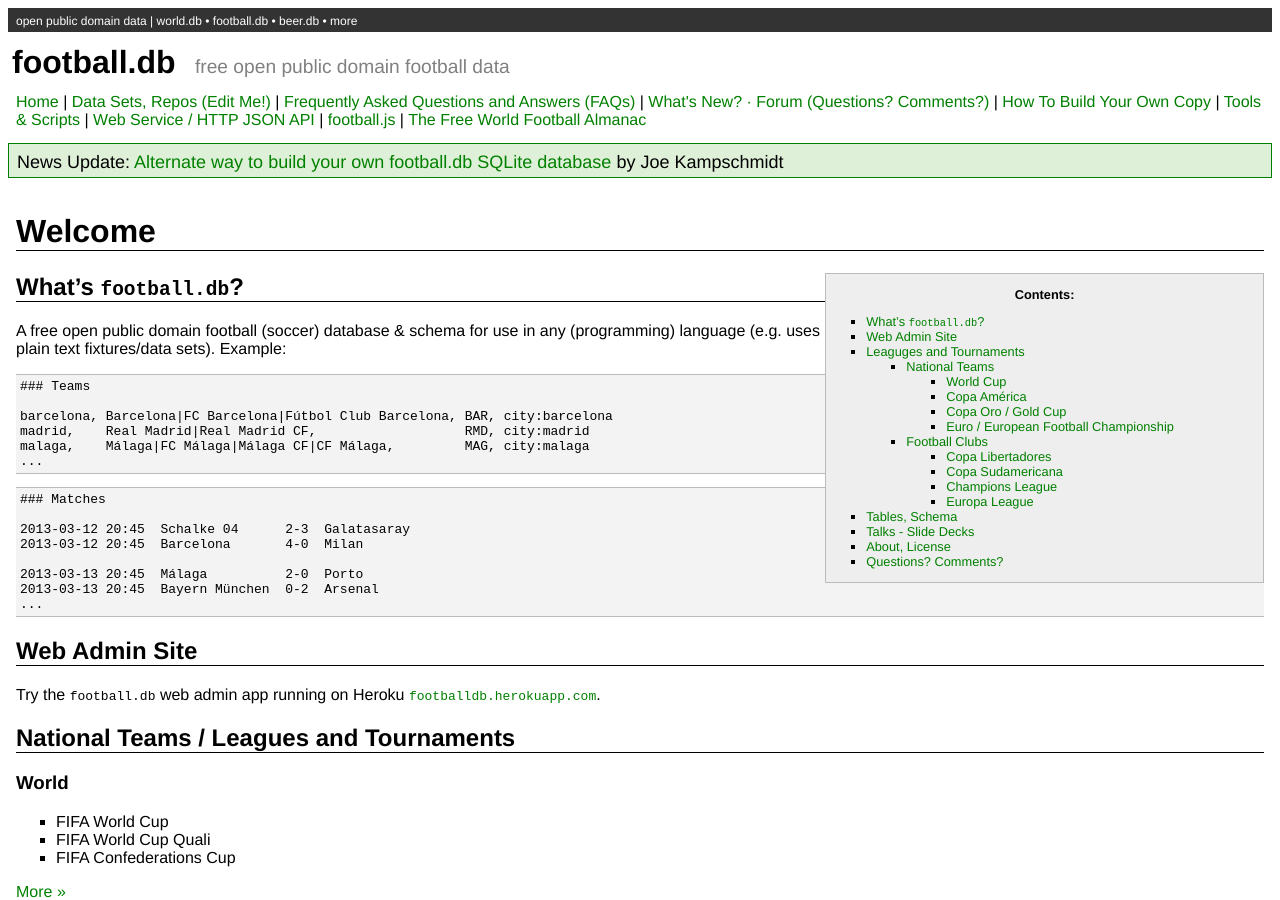
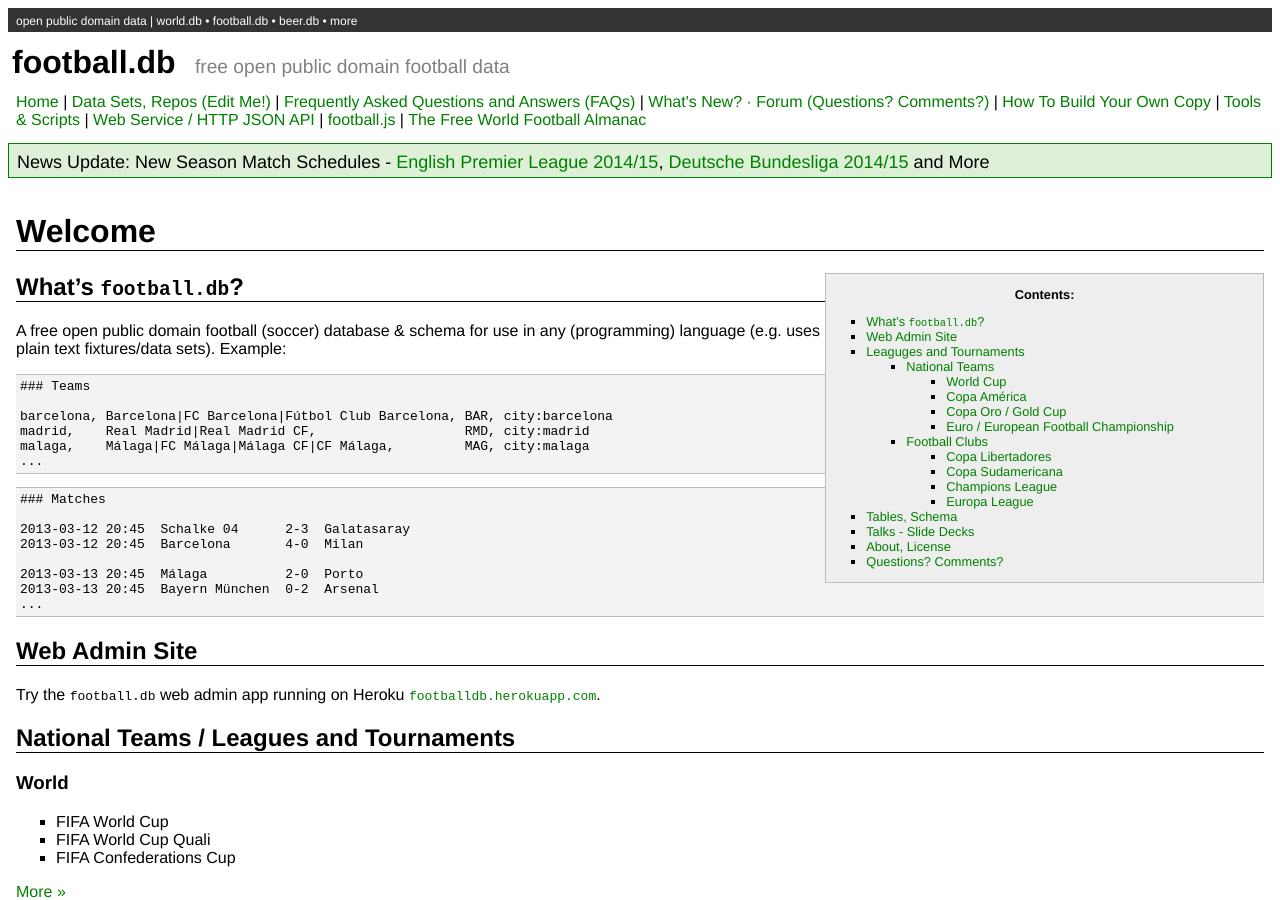
Before and after one commit to openfootball/openfootball.github.io, a Jekyll site: the page built from index.md, in a window 1280 px wide and 900 px high. Built offline with Jekyll 4.4.1, drawn with Linux system fonts in a browser that asks for light colours.

Commit message:
Update announce.html

```diff
--- a/_includes/announce.html
+++ b/_includes/announce.html
@@ -1,8 +1,15 @@
 
 
 <div class='announce'>
+ News Update:
+  New Season Match Schedules -
+  <a href="https://github.com/openfootball/en-england/tree/master/2014_15">English Premier League 2014/15</a>,
+  <a href="https://github.com/openfootball/de-deutschland/tree/master/2014_15">Deutsche Bundesliga 2014/15</a> and More
+</div>
+
+<!--
   News Update: <a href="https://github.com/jokecamp/sportdb-build-scripts">Alternate way to build your own football.db SQLite database</a> by Joe Kampschmidt
-</div>
+-->
 
 <!--
    News Update: Open Knowledge Foundation (OKFN) Data Wrangling Blog Post:
```
